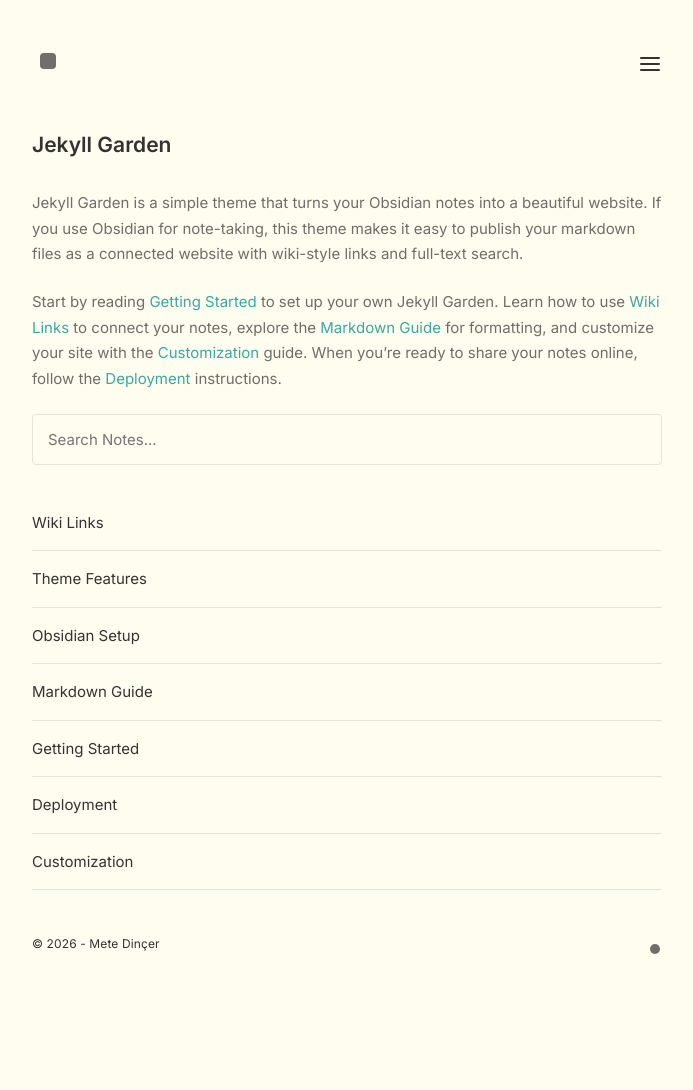
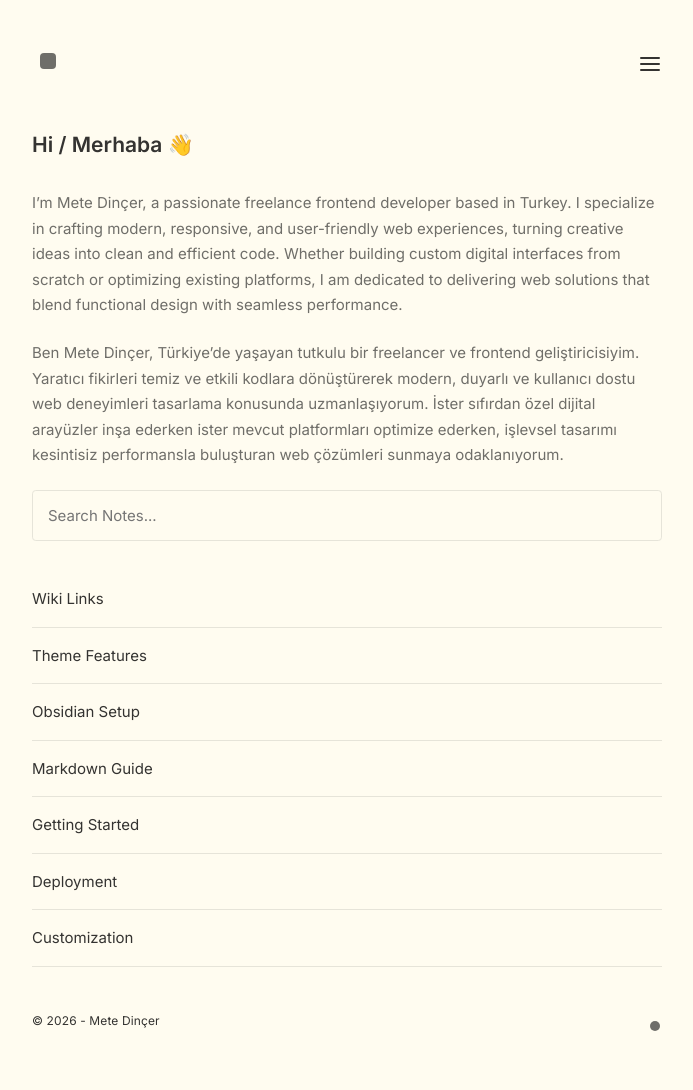
Before and after one commit to medincer/medincer.github.io, a Jekyll site: the page built from pages/index.md, in a window 1280 px wide. Shown: the whole page, without its empty margins (293-986 px from the left). Built offline with Jekyll 4.4.1, drawn with Linux system fonts in a browser that asks for light colours; before the commit the page ends 1013 px from its top, so only the background shows below that.

Commit message:
Update index.md

```diff
--- a/pages/index.md
+++ b/pages/index.md
@@ -4,9 +4,9 @@
 
 layout: Post
 permalink: /
-title: Jekyll Garden
+title: Hi / Merhaba 👋
 ---
 
-Jekyll Garden is a simple theme that turns your Obsidian notes into a beautiful website. If you use Obsidian for note-taking, this theme makes it easy to publish your markdown files as a connected website with wiki-style links and full-text search.
+I'm Mete Dinçer, a passionate freelance frontend developer based in Turkey. I specialize in crafting modern, responsive, and user-friendly web experiences, turning creative ideas into clean and efficient code. Whether building custom digital interfaces from scratch or optimizing existing platforms, I am dedicated to delivering web solutions that blend functional design with seamless performance.
 
-Start by reading [[Getting Started]] to set up your own Jekyll Garden. Learn how to use [[Wiki Links]] to connect your notes, explore the [[Markdown Guide]] for formatting, and customize your site with the [[Customization]] guide. When you're ready to share your notes online, follow the [[Deployment]] instructions.
+Ben Mete Dinçer, Türkiye'de yaşayan tutkulu bir freelancer ve frontend geliştiricisiyim. Yaratıcı fikirleri temiz ve etkili kodlara dönüştürerek modern, duyarlı ve kullanıcı dostu web deneyimleri tasarlama konusunda uzmanlaşıyorum. İster sıfırdan özel dijital arayüzler inşa ederken ister mevcut platformları optimize ederken, işlevsel tasarımı kesintisiz performansla buluşturan web çözümleri sunmaya odaklanıyorum.
```
